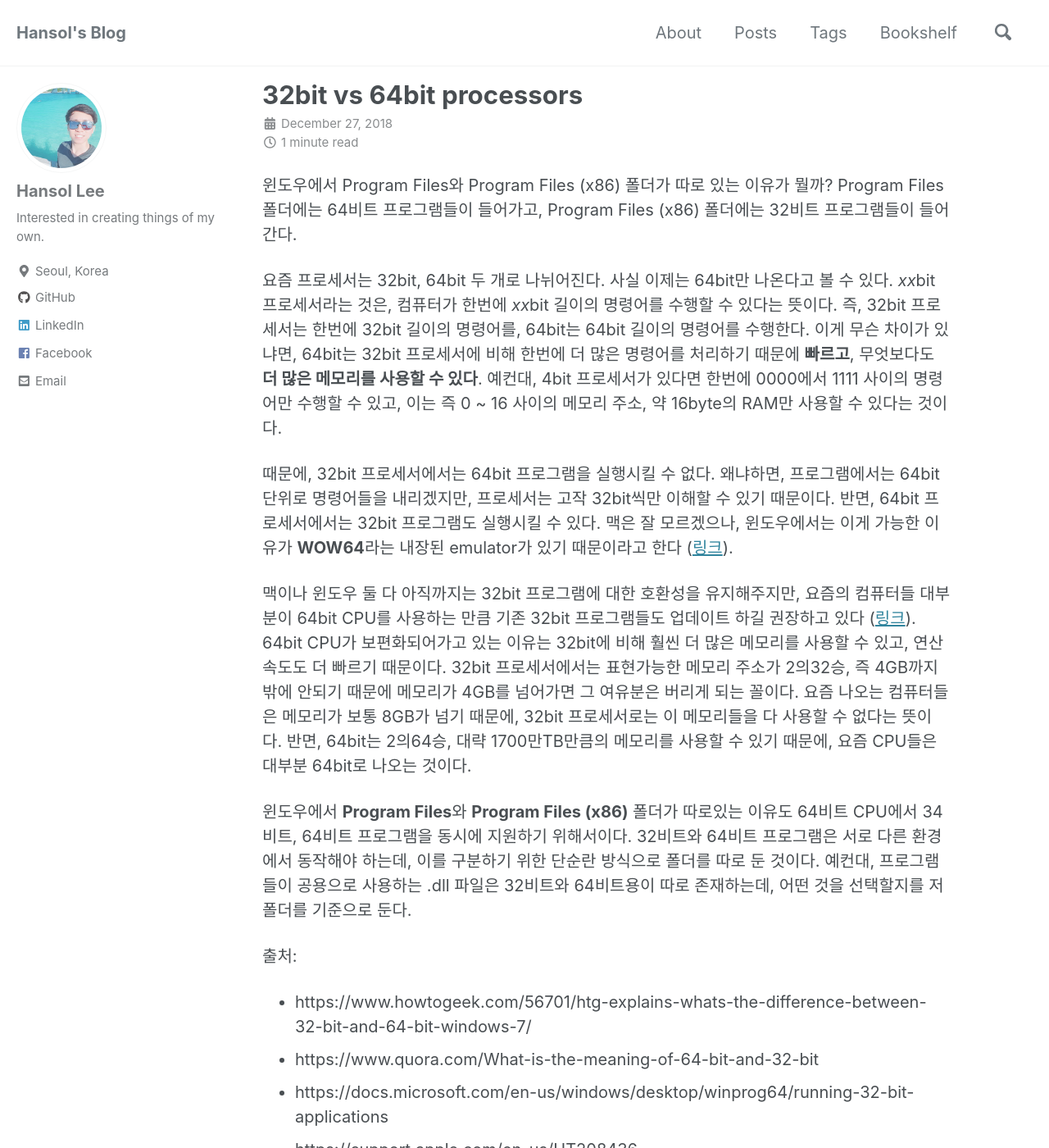
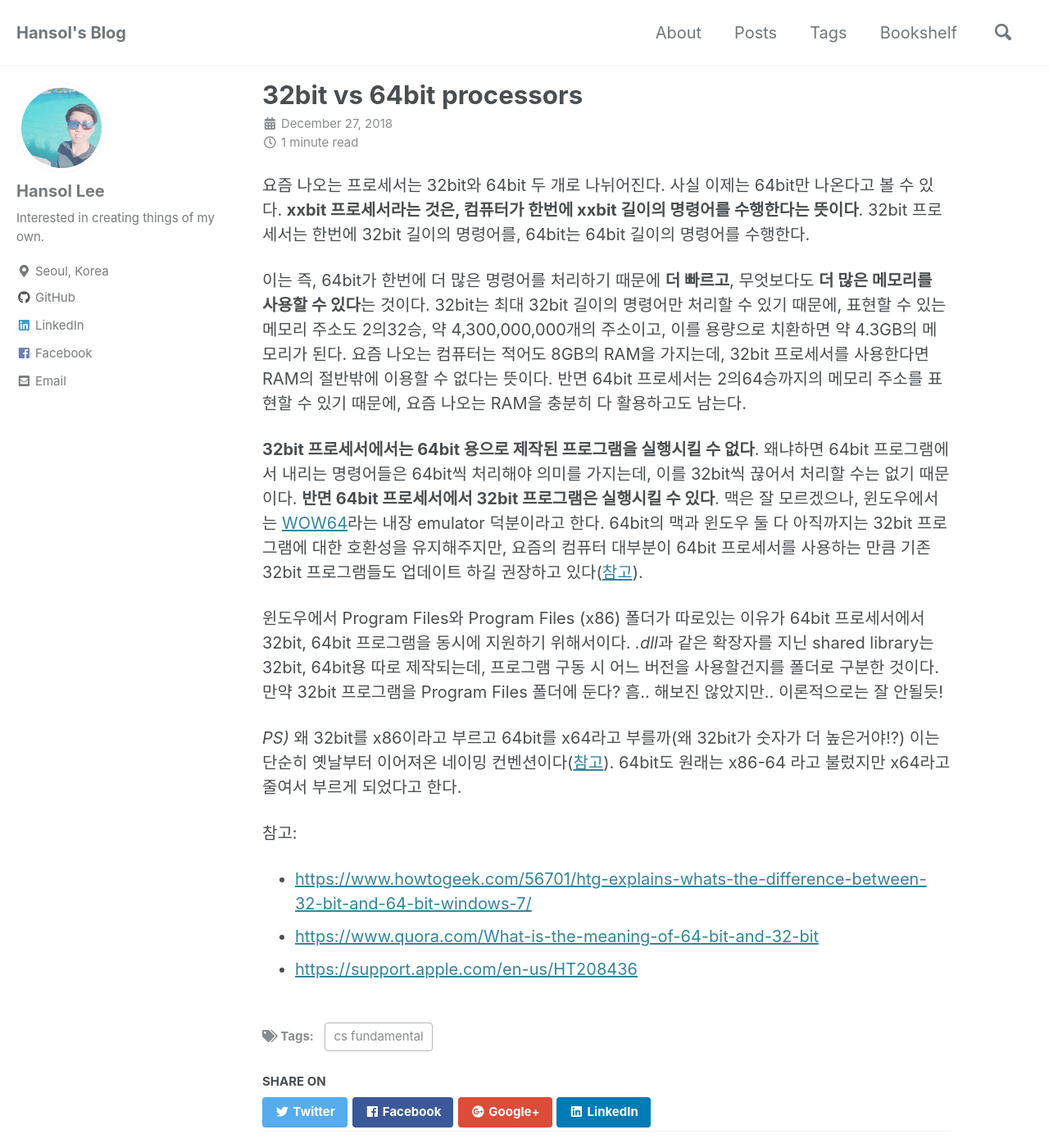
Before and after one commit to giantsol/giantsol.github.io, a Jekyll site: the page built from _posts/2018-12-27-32bit-vs-64bit-processor.md, in a window 1280 px wide and 1400 px high. Shown: the whole window at 82% size. Built offline with Jekyll 4.4.1, drawn with Linux system fonts in a browser that asks for light colours; cached includes are drawn as plain includes; nearby versions of some CDN libraries; comment, search, counter and statistics services are not loaded.

Commit message:
write 32bit 64bit processor post

```diff
--- a/_posts/2018-12-27-32bit-vs-64bit-processor.md
+++ b/_posts/2018-12-27-32bit-vs-64bit-processor.md
@@ -4,23 +4,17 @@ tags:
   - cs fundamental
 ---
 
-윈도우에서 Program Files와 Program Files (x86) 폴더가 따로 있는 이유가 뭘까? Program Files 폴더에는 64비트 프로그램들이 들어가고, Program Files (x86) 폴더에는 32비트 프로그램들이 들어간다.
+요즘 나오는 프로세서는 32bit와 64bit 두 개로 나뉘어진다. 사실 이제는 64bit만 나온다고 볼 수 있다. **xxbit 프로세서라는 것은, 컴퓨터가 한번에 xxbit 길이의 명령어를 수행한다는 뜻이다**. 32bit 프로세서는 한번에 32bit 길이의 명령어를, 64bit는 64bit 길이의 명령어를 수행한다.
 
-요즘 프로세서는 32bit, 64bit 두 개로 나뉘어진다. 사실 이제는 64bit만 나온다고 볼 수 있다. *xx*bit 프로세서라는 것은, 컴퓨터가 한번에 *xx*bit 길이의 명령어를 수행할 수 있다는 뜻이다. 즉, 32bit 프로세서는 한번에 32bit 길이의 명령어를, 64bit는 64bit 길이의 명령어를 수행한다. 이게 무슨 차이가 있냐면, 64bit는 32bit 프로세서에 비해 한번에 더 많은 명령어를 처리하기 때문에 **빠르고**, 무엇보다도 **더 많은 메모리를 사용할 수 있다**. 예컨대, 4bit 프로세서가 있다면 한번에 0000에서 1111 사이의 명령어만 수행할 수 있고, 이는 즉 0 ~ 16 사이의 메모리 주소, 약 16byte의 RAM만 사용할 수 있다는 것이다.
+이는 즉, 64bit가 한번에 더 많은 명령어를 처리하기 때문에 **더 빠르고**, 무엇보다도 **더 많은 메모리를 사용할 수 있다**는 것이다. 32bit는 최대 32bit 길이의 명령어만 처리할 수 있기 때문에, 표현할 수 있는 메모리 주소도 2의32승, 약 4,300,000,000개의 주소이고, 이를 용량으로 치환하면 약 4.3GB의 메모리가 된다. 요즘 나오는 컴퓨터는 적어도 8GB의 RAM을 가지는데, 32bit 프로세서를 사용한다면 RAM의 절반밖에 이용할 수 없다는 뜻이다. 반면 64bit 프로세서는 2의64승까지의 메모리 주소를 표현할 수 있기 때문에, 요즘 나오는 RAM을 충분히 다 활용하고도 남는다.
 
-때문에, 32bit 프로세서에서는 64bit 프로그램을 실행시킬 수 없다. 왜냐하면, 프로그램에서는 64bit 단위로 명령어들을 내리겠지만, 프로세서는 고작 32bit씩만 이해할 수 있기 때문이다.
-반면, 64bit 프로세서에서는 32bit 프로그램도 실행시킬 수 있다. 맥은 잘 모르겠으나, 윈도우에서는 이게 가능한 이유가 **WOW64**라는 내장된 emulator가 있기 때문이라고 한다 ([링크](https://docs.microsoft.com/en-us/windows/desktop/winprog64/running-32-bit-applications)).
+**32bit 프로세서에서는 64bit 용으로 제작된 프로그램을 실행시킬 수 없다**. 왜냐하면 64bit 프로그램에서 내리는 명령어들은 64bit씩 처리해야 의미를 가지는데, 이를 32bit씩 끊어서 처리할 수는 없기 때문이다. **반면 64bit 프로세서에서 32bit 프로그램은 실행시킬 수 있다**. 맥은 잘 모르겠으나, 윈도우에서는 [WOW64](https://docs.microsoft.com/en-us/windows/desktop/winprog64/running-32-bit-applications)라는 내장 emulator 덕분이라고 한다. 64bit의 맥과 윈도우 둘 다 아직까지는 32bit 프로그램에 대한 호환성을 유지해주지만, 요즘의 컴퓨터 대부분이 64bit 프로세서를 사용하는 만큼 기존 32bit 프로그램들도 업데이트 하길 권장하고 있다([참고](https://support.apple.com/en-us/HT208436)).
 
-맥이나 윈도우 둘 다 아직까지는 32bit 프로그램에 대한 호환성을 유지해주지만, 요즘의 컴퓨터들 대부분이 64bit CPU를 사용하는 만큼 기존 32bit 프로그램들도 업데이트 하길 권장하고 있다 ([링크](https://support.apple.com/en-us/HT208436)). 64bit CPU가 보편화되어가고 있는 이유는 32bit에 비해 훨씬 더 많은 메모리를 사용할 수 있고, 연산속도도 더 빠르기 때문이다. 32bit 프로세서에서는 표현가능한 메모리 주소가 2의32승, 즉 4GB까지 밖에 안되기 때문에 메모리가 4GB를 넘어가면 그 여유분은 버리게 되는 꼴이다.
-요즘 나오는 컴퓨터들은 메모리가 보통 8GB가 넘기 때문에, 32bit 프로세서로는 이 메모리들을 다 사용할 수 없다는 뜻이다.
-반면, 64bit는 2의64승, 대략 1700만TB만큼의 메모리를 사용할 수 있기 때문에, 요즘 CPU들은 대부분 64bit로 나오는 것이다.
+윈도우에서 Program Files와 Program Files (x86) 폴더가 따로있는 이유가 64bit 프로세서에서 32bit, 64bit 프로그램을 동시에 지원하기 위해서이다. *.dll*과 같은 확장자를 지닌 shared library는 32bit, 64bit용 따로 제작되는데, 프로그램 구동 시 어느 버전을 사용할건지를 폴더로 구분한 것이다. 만약 32bit 프로그램을 Program Files 폴더에 둔다? 흠.. 해보진 않았지만.. 이론적으로는 잘 안될듯!
 
-윈도우에서 **Program Files**와 **Program Files (x86)** 폴더가 따로있는 이유도 64비트 CPU에서 34비트, 64비트 프로그램을 동시에 지원하기 위해서이다.
-32비트와 64비트 프로그램은 서로 다른 환경에서 동작해야 하는데, 이를 구분하기 위한 단순란 방식으로 폴더를 따로 둔 것이다.
-예컨대, 프로그램들이 공용으로 사용하는 .dll 파일은 32비트와 64비트용이 따로 존재하는데, 어떤 것을 선택할지를 저 폴더를 기준으로 둔다.
+*PS)* 왜 32bit를 x86이라고 부르고 64bit를 x64라고 부를까(왜 32bit가 숫자가 더 높은거야!?) 이는 단순히 옛날부터 이어져온 네이밍 컨벤션이다([참고](https://stackoverflow.com/questions/29974425/why-is-windows-32-bit-called-windows-x86-and-not-windows-x32)). 64bit도 원래는 x86-64 라고 불렀지만 x64라고 줄여서 부르게 되었다고 한다.
 
-출처:
-- https://www.howtogeek.com/56701/htg-explains-whats-the-difference-between-32-bit-and-64-bit-windows-7/
-- https://www.quora.com/What-is-the-meaning-of-64-bit-and-32-bit
-- https://docs.microsoft.com/en-us/windows/desktop/winprog64/running-32-bit-applications
-- https://support.apple.com/en-us/HT208436
+참고:
+- [https://www.howtogeek.com/56701/htg-explains-whats-the-difference-between-32-bit-and-64-bit-windows-7/](https://www.howtogeek.com/56701/htg-explains-whats-the-difference-between-32-bit-and-64-bit-windows-7/)
+- [https://www.quora.com/What-is-the-meaning-of-64-bit-and-32-bit](https://www.quora.com/What-is-the-meaning-of-64-bit-and-32-bit)
+- [https://support.apple.com/en-us/HT208436](https://support.apple.com/en-us/HT208436)
```
